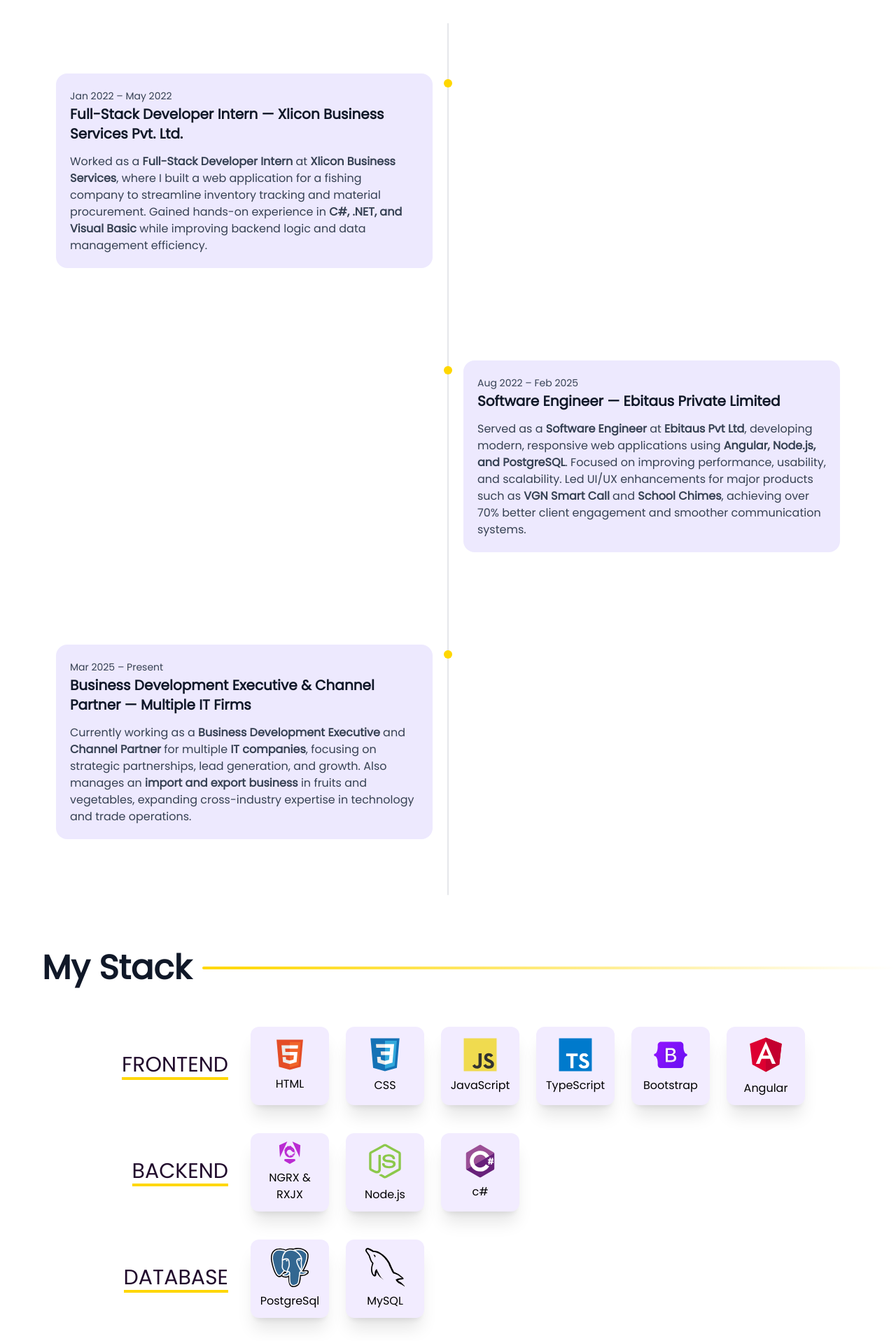
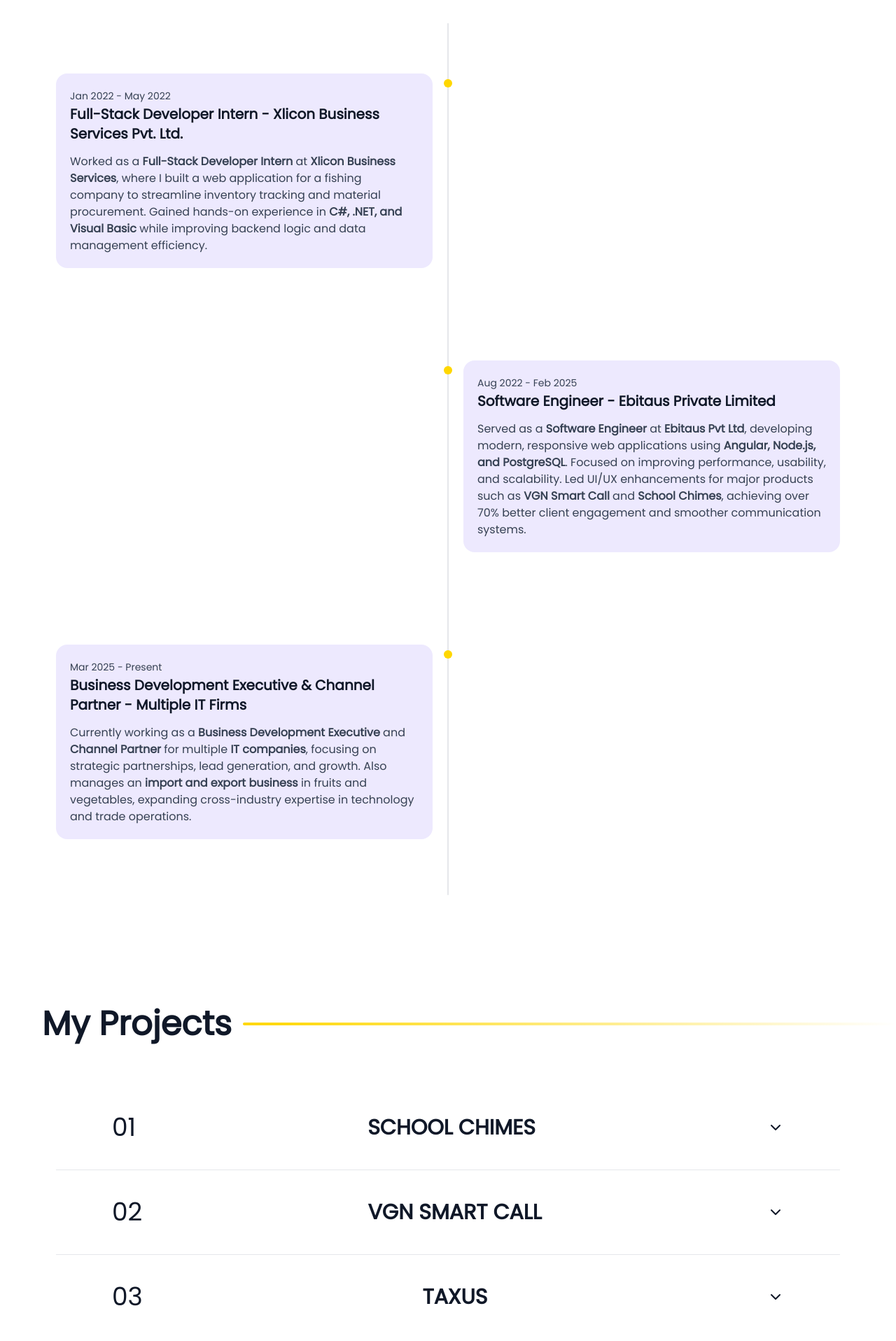
Before and after one commit to Praveen123-png/rm-portfolio, a React (Vite) app: page / in a window 1280 px wide. Shown: the part 2624-4540 px from the top of the page at 70% size. Built offline with nearby package versions, Linux system fonts and the light colour scheme; a web font is replaced by a local one.

Commit message:
project section added

```diff
--- a/src/components/Experience.jsx
+++ b/src/components/Experience.jsx
@@ -2,12 +2,7 @@
   return (
     <>
       <span className="pl-15 flex items-center my-10">
-        <span
-          className="shrink-0 pe-4 text-gray-900 text-5xl font-bold"
-          data-aos="fade-up-right"
-        >
-          Experience
-        </span>
+        <span className="shrink-0 pe-4 text-gray-900 text-5xl font-bold">Experience</span>
 
         <span className="h-1 rounded-full flex-1 bg-gradient-to-l from-transparent to-[#ffd700]"></span>
       </span>
@@ -21,27 +16,28 @@
             <span className="size-3 shrink-0 rounded-full bg-[#FFD700]"></span>
 
             <div
-              className="-mt-2 hover:-translate-y-3 hover:bg-violet-200 transition-all ease-linear bg-violet-100 rounded-2xl p-5"
               data-aos="fade-up-right"
               data-aos-easing="linear"
-              data-aos-duration="1000"
+              data-aos-duration="300"
             >
+              <div className="-mt-2 hover:-translate-y-3 hover:bg-violet-200 transition-all ease-linear bg-violet-100 rounded-2xl p-5">
                 <time className="text-sm font-medium text-gray-700">
-                Jan 2022 – May 2022
+                  Jan 2022 - May 2022
                 </time>
 
                 <h3 className="text-xl font-bold text-gray-900">
-                Full-Stack Developer Intern — Xlicon Business Services Pvt. Ltd.
+                  Full-Stack Developer Intern - Xlicon Business Services Pvt. Ltd.
                 </h3>
 
                 <p className="mt-0.5 text-md pt-3 text-gray-700">
                   Worked as a <strong>Full-Stack Developer Intern</strong> at{" "}
                   <strong>Xlicon Business Services</strong>, where I built a web
-                application for a fishing company to streamline inventory
-                tracking and material procurement. Gained hands-on experience in{" "}
-                <strong>C#, .NET, and Visual Basic</strong> while improving
-                backend logic and data management efficiency.
+                  application for a fishing company to streamline inventory tracking and
+                  material procurement. Gained hands-on experience in{" "}
+                  <strong>C#, .NET, and Visual Basic</strong> while improving backend
+                  logic and data management efficiency.
                 </p>
+              </div>
             </div>
           </div>
 
@@ -52,31 +48,27 @@
           <div className="relative flex items-start gap-4 group-odd:flex-row-reverse group-odd:text-right group-even:order-last">
             <span className="size-3 shrink-0 rounded-full bg-[#FFD700]"></span>
 
-            <div
-              className="-mt-2 hover:-translate-y-3 hover:bg-violet-200 bg-violet-100 transition-all ease-linear rounded-2xl p-5"
-              data-aos="fade-up-left"
-              data-aos-easing="linear"
-              data-aos-duration="1000"
-            >
+            <div data-aos="fade-up-left" data-aos-easing="linear" data-aos-duration="300">
+              <div className="-mt-2 hover:-translate-y-3 hover:bg-violet-200 transition-all ease-linear bg-violet-100 rounded-2xl p-5">
                 <time className="text-sm font-medium text-gray-700">
-                Aug 2022 – Feb 2025
+                  Aug 2022 - Feb 2025
                 </time>
 
                 <h3 className="text-xl font-bold text-gray-900">
-                Software Engineer — Ebitaus Private Limited
+                  Software Engineer - Ebitaus Private Limited
                 </h3>
 
                 <p className="mt-0.5 text-md pt-3 text-gray-700">
                   Served as a <strong>Software Engineer</strong> at{" "}
-                <strong>Ebitaus Pvt Ltd</strong>, developing modern, responsive
-                web applications using{" "}
-                <strong>Angular, Node.js, and PostgreSQL</strong>. Focused on
-                improving performance, usability, and scalability. Led UI/UX
+                  <strong>Ebitaus Pvt Ltd</strong>, developing modern, responsive web
+                  applications using <strong>Angular, Node.js, and PostgreSQL</strong>.
+                  Focused on improving performance, usability, and scalability. Led UI/UX
                   enhancements for major products such as
-                <strong> VGN Smart Call</strong> and{" "}
-                <strong>School Chimes</strong>, achieving over 70% better client
-                engagement and smoother communication systems.
+                  <strong> VGN Smart Call</strong> and <strong>School Chimes</strong>,
+                  achieving over 70% better client engagement and smoother communication
+                  systems.
                 </p>
+              </div>
             </div>
           </div>
 
@@ -88,30 +80,29 @@
             <span className="size-3 shrink-0 rounded-full bg-[#FFD700]"></span>
 
             <div
-              className="-mt-2 hover:-translate-y-3 hover:bg-violet-200 bg-violet-100 transition-all ease-linear rounded-2xl p-5"
               data-aos="fade-up-right"
               data-aos-easing="linear"
-              data-aos-duration="1000"
+              data-aos-duration="300"
             >
+              <div className="-mt-2 hover:-translate-y-3 hover:bg-violet-200 transition-all ease-linear bg-violet-100 rounded-2xl p-5">
                 <time className="text-sm font-medium text-gray-700">
-                Mar 2025 – Present
+                  Mar 2025 - Present
                 </time>
 
                 <h3 className="text-xl font-bold text-gray-900">
-                Business Development Executive & Channel Partner — Multiple IT
-                Firms
+                  Business Development Executive & Channel Partner - Multiple IT Firms
                 </h3>
 
                 <p className="mt-0.5 text-md pt-3 text-gray-700">
-                Currently working as a{" "}
-                <strong>Business Development Executive</strong> and
+                  Currently working as a <strong>Business Development Executive</strong>{" "}
+                  and
                   <strong> Channel Partner</strong> for multiple{" "}
-                <strong>IT companies</strong>, focusing on strategic
-                partnerships, lead generation, and growth. Also manages an{" "}
-                <strong>import and export business</strong> in fruits and
-                vegetables, expanding cross-industry expertise in technology and
-                trade operations.
+                  <strong>IT companies</strong>, focusing on strategic partnerships, lead
+                  generation, and growth. Also manages an{" "}
+                  <strong>import and export business</strong> in fruits and vegetables,
+                  expanding cross-industry expertise in technology and trade operations.
                 </p>
+              </div>
             </div>
           </div>
 
@@ -125,20 +116,20 @@
 
           <div className="-mt-2 ">
             <time className="text-xs/none font-medium text-gray-700">
-              Jan 2022 – May 2022
+              Jan 2022 - May 2022
             </time>
 
             <h3 className="text-lg font-bold text-gray-900">
-              Full-Stack Developer Intern — Xlicon Business Services Pvt. Ltd.
+              Full-Stack Developer Intern - Xlicon Business Services Pvt. Ltd.
             </h3>
 
             <p className="mt-0.5 text-sm text-gray-700">
               Worked as a <strong>Full-Stack Developer Intern</strong> at{" "}
-              <strong>Xlicon Business Services</strong>, where I built a web
-              application for a fishing company to streamline inventory tracking
-              and material procurement. Gained hands-on experience in{" "}
-              <strong>C#, .NET, and Visual Basic</strong> while improving
-              backend logic and data management efficiency.
+              <strong>Xlicon Business Services</strong>, where I built a web application
+              for a fishing company to streamline inventory tracking and material
+              procurement. Gained hands-on experience in{" "}
+              <strong>C#, .NET, and Visual Basic</strong> while improving backend logic
+              and data management efficiency.
             </p>
           </div>
         </li>
@@ -148,23 +139,22 @@
 
           <div className="-mt-2">
             <time className="text-xs/none font-medium text-gray-700">
-              Aug 2022 – Feb 2025
+              Aug 2022 - Feb 2025
             </time>
 
             <h3 className="text-lg font-bold text-gray-900">
-              Software Engineer — Ebitaus Private Limited
+              Software Engineer - Ebitaus Private Limited
             </h3>
 
             <p className="mt-0.5 text-sm text-gray-700">
               Served as a <strong>Software Engineer</strong> at{" "}
-              <strong>Ebitaus Pvt Ltd</strong>, developing modern, responsive
-              web applications using{" "}
-              <strong>Angular, Node.js, and PostgreSQL</strong>. Focused on
-              improving performance, usability, and scalability. Led UI/UX
+              <strong>Ebitaus Pvt Ltd</strong>, developing modern, responsive web
+              applications using <strong>Angular, Node.js, and PostgreSQL</strong>.
+              Focused on improving performance, usability, and scalability. Led UI/UX
               enhancements for major products such as
-              <strong> VGN Smart Call</strong> and{" "}
-              <strong>School Chimes</strong>, achieving over 70% better client
-              engagement and smoother communication systems.
+              <strong> VGN Smart Call</strong> and <strong>School Chimes</strong>,
+              achieving over 70% better client engagement and smoother communication
+              systems.
             </p>
           </div>
         </li>
@@ -178,19 +168,16 @@
             </time>
 
             <h3 className="text-lg font-bold text-gray-900">
-              Business Development Executive & Channel Partner — Multiple IT
-              Firms
+              Business Development Executive & Channel Partner — Multiple IT Firms
             </h3>
 
             <p className="mt-0.5 text-sm text-gray-700">
-              Currently working as a{" "}
-              <strong>Business Development Executive</strong> and
-              <strong> Channel Partner</strong> for multiple{" "}
-              <strong>IT companies</strong>, focusing on strategic partnerships,
-              lead generation, and growth. Also manages an{" "}
-              <strong>import and export business</strong> in fruits and
-              vegetables, expanding cross-industry expertise in technology and
-              trade operations.
+              Currently working as a <strong>Business Development Executive</strong> and
+              <strong> Channel Partner</strong> for multiple <strong>IT companies</strong>
+              , focusing on strategic partnerships, lead generation, and growth. Also
+              manages an <strong>import and export business</strong> in fruits and
+              vegetables, expanding cross-industry expertise in technology and trade
+              operations.
             </p>
           </div>
         </li>
--- a/src/components/Projects.jsx
+++ b/src/components/Projects.jsx
@@ -1,5 +1,139 @@
+import { ChevronDown } from "lucide-react";
+
 function Projects() {
-  return <></>;
+  return (
+    <>
+      {/* className="transition-transform duration-300 group-open:-rotate-180" */}
+
+      <span className="pl-15 my-20 pt-20 flex items-center">
+        <span className="shrink-0 pe-4 text-gray-900 text-5xl font-bold">
+          My Projects
+        </span>
+
+        <span className="h-1 rounded-full flex-1 bg-gradient-to-l from-transparent to-[#ffd700]"></span>
+      </span>
+
+      <div className="flow-root lg:px-20 md:px-15 mb-20 sm:px-10 px-5">
+        <div className="-my-4 flex flex-col divide-y divide-gray-200">
+          <details className="group lg:px-20 md:px-15 sm:px-10 px-5 transition-all py-10 [&amp;_summary::-webkit-details-marker]:hidden">
+            <summary className="flex items-center justify-between gap-8 text-gray-900">
+              <h2 className="text-4xl">01</h2>
+
+              <h2 className="text-3xl font-semibold">SCHOOL CHIMES</h2>
+
+              <ChevronDown className="transition-transform duration-300 shrink-0 group-open:-rotate-180" />
+            </summary>
+
+            <div className="pt-4 flex flex-col gap-5 justify-center items-center lg:px-20 md:px-15 sm:px-10 px-5 text-gray-900">
+              <div>
+                <div>
+                  <span className="font-semibold text-lg">Technologies: </span>Angular,
+                  NodeJs and PostgreSQL
+                </div>
+              </div>
+              <div>
+                <ul className="space-y-4">
+                  <li>
+                    • Built the front-end for School Chimes, showcasing my skill in
+                    creating a user-friendly interface.
+                  </li>
+                  <li>
+                    • This messaging app is crafted for effective communication among
+                    teachers, parents, and school management.
+                  </li>
+                  <li>
+                    • Successfully addressed application inconsistencies, such as crashes,
+                    navigation glitches, data loss, and UI-related issues, leading to
+                    enhanced system stability and an improved user experience.
+                  </li>
+                </ul>
+              </div>
+            </div>
+          </details>
+
+          <details className="group lg:px-20 md:px-15 sm:px-10 px-5 py-10 [&amp;_summary::-webkit-details-marker]:hidden">
+            <summary className="flex items-center justify-between gap-8 text-gray-900">
+              <h2 className="text-4xl">02</h2>
+
+              <h2 className="text-3xl font-semibold">VGN SMART CALL</h2>
+
+              <ChevronDown className="transition-transform duration-300 shrink-0 group-open:-rotate-180" />
+            </summary>
+
+            <div className="pt-4 flex flex-col gap-5 justify-center items-center lg:px-20 md:px-15 sm:px-10 px-5 text-gray-900">
+              <div>
+                <div>
+                  <span className="font-semibold text-lg">Technologies: </span>Angular,
+                  NodeJs and PostgreSQL
+                </div>
+              </div>
+              <div>
+                <ul className="space-y-4">
+                  <li>
+                    • Designed and developed an impactful web application for VGN
+                    Builders, strategically streamlining client communication, follow-ups,
+                    and product promotions and achieved a 40% reduction in response time
+                    and 75% increase in client satisfaction.
+                  </li>
+                  <li>
+                    • The implementation resulted in a 95% increase in client engagement,
+                    optimizing business processes and enhancing overall operational
+                    efficiency
+                  </li>
+                  <li>
+                    • A notable achievement includes optimizing client communication
+                    through VGN Smart Call, enabling concurrent calls up to 100,000.
+                    development and addressing business needs.
+                  </li>
+                </ul>
+              </div>
+            </div>
+          </details>
+
+          <details className="group lg:px-20 md:px-15 sm:px-10 px-5 py-10 [&amp;_summary::-webkit-details-marker]:hidden">
+            <summary className="flex items-center justify-between gap-8 text-gray-900">
+              <h2 className="text-4xl">03</h2>
+
+              <h2 className="text-3xl font-semibold">TAXUS</h2>
+
+              <ChevronDown className="transition-transform shrink-0 duration-300 group-open:-rotate-180" />
+            </summary>
+
+            <div className="pt-4 flex flex-col gap-5 justify-center items-center lg:px-20 md:px-15 sm:px-10 px-5 text-gray-900">
+              <div>
+                <div>
+                  <span className="font-semibold text-lg">Technologies: </span> Angular
+                  14, Java, MangoDB
+                </div>
+              </div>
+              <div>
+                <ul className="space-y-4">
+                  <li>
+                    • GSTIN Filing Software (Tax Payment Platform) Worked on developing a
+                    GSTIN filing web application using Angular. Built 3+ major modules,
+                    including:
+                  </li>
+                  <li>
+                    • <span className="font-semibold">Sales Module: </span> Handled sales
+                    data, invoice creation, e-Invoice conversion, and e-Way bill
+                    generation.
+                  </li>
+                  <li>
+                    •{" "}
+                    <span className="font-semibold">
+                      Voucher, Delivery Challan (DC), Credit & Debit Note:{" "}
+                    </span>
+                    Designed and developed user friendly screens for smooth data entry and
+                    record-keeping
+                  </li>
+                </ul>
+              </div>
+            </div>
+          </details>
+        </div>
+      </div>
+    </>
+  );
 }
 
 export default Projects;
```
Also changed, not shown: src/components/Footer.jsx (+5 -5 lines), src/components/Skills.jsx (+10 -32 lines). Lines whose indentation alone changed are shown as unchanged.
